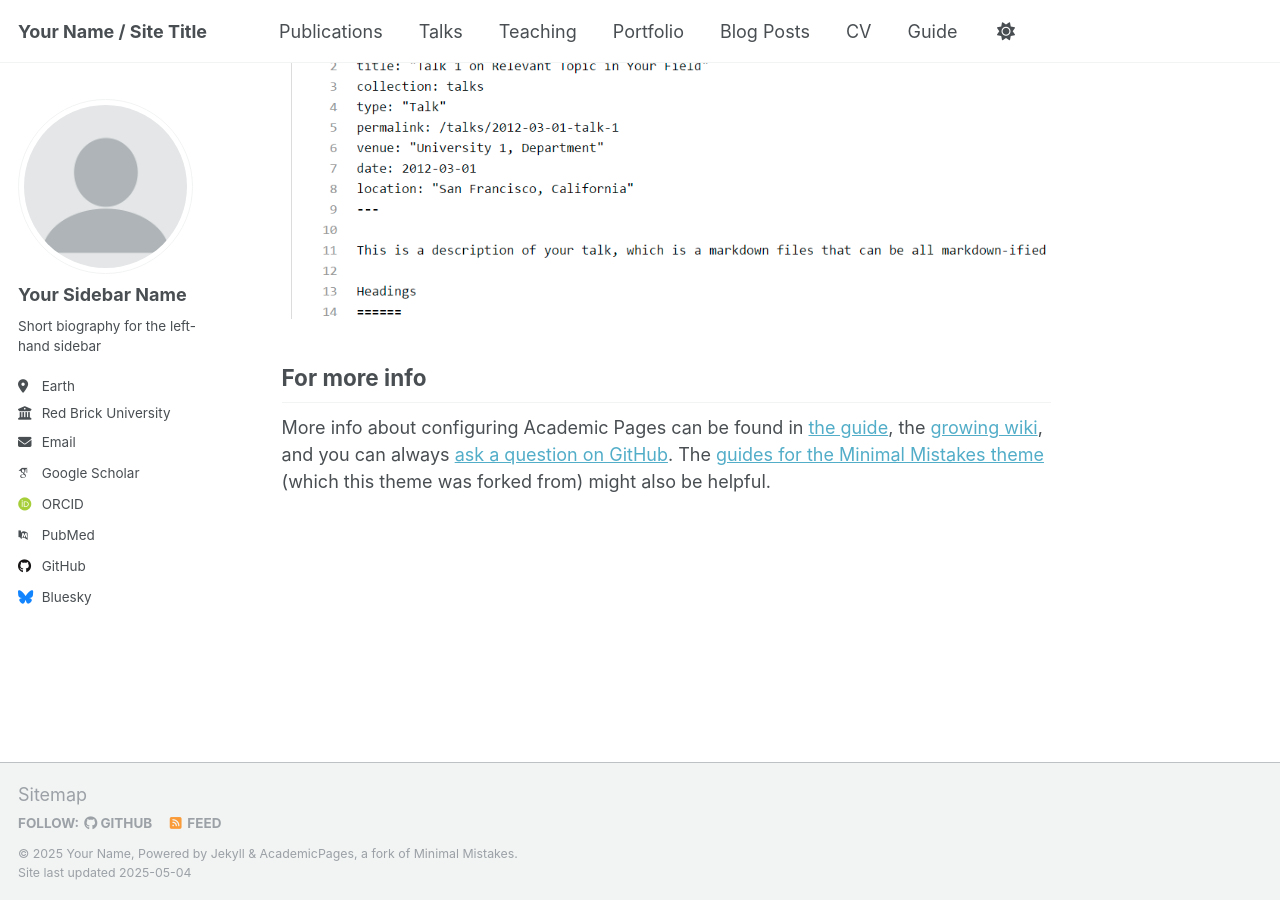
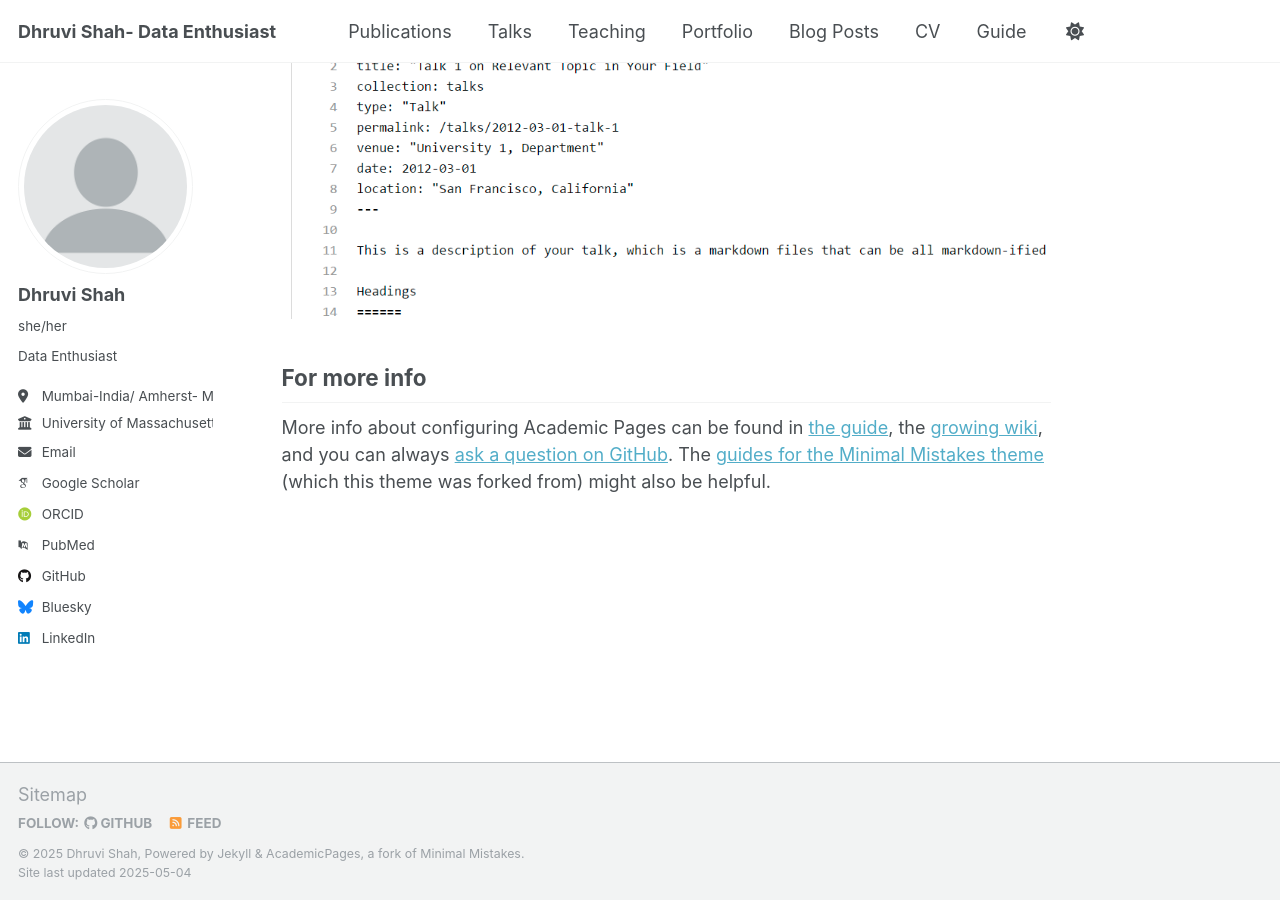
Before and after one commit to dhruvi002/dhruvi002, a Jekyll site: the page built from _pages/about.md, in a window 1280 px wide and 900 px high, scrolled down 2636 px. Built offline with Jekyll 4.4.1, drawn with Linux system fonts in a browser that asks for light colours; some web fonts are replaced.

Commit message:
Update _config.yml

```diff
--- a/_config.yml
+++ b/_config.yml
@@ -9,10 +9,10 @@
 # Basic Site Settings
 locale                   : "en-US"
 site_theme               : "default"
-title                    : "Your Name / Site Title"
+title                    : "Dhruvi Shah- Data Enthusiast"
 title_separator          : "-"
-name                     : &name "Your Name"
-description              : &description "personal description"
+name                     : &name "Dhruvi Shah"
+description              : &description "Incoming Master's in Computer Science Student at University of Massachusetts, Amherst"
 url                      : https://academicpages.github.io # the base hostname & protocol for your site e.g. "https://[your GitHub username].github.io" or if you already have some other page hosted on Github then use "https://[your GitHub username].github.io/[Your Repo Name]"
 baseurl                  : "" # the subpath of your site, e.g. "/blog"
 repository               : "academicpages/academicpages.github.io"
@@ -23,13 +23,13 @@ repository               : "academicpages/academicpages.github.io"
 author:
   # Biographic information
   avatar           : "profile.png"
-  name             : "Your Sidebar Name"
-  pronouns         : # example: "she/her"
-  bio              : "Short biography for the left-hand sidebar"
-  location         : "Earth"
-  employer         : "Red Brick University"
+  name             : "Dhruvi Shah"
+  pronouns         : "she/her"
+  bio              : "Data Enthusiast"
+  location         : "Mumbai-India/ Amherst- MA"
+  employer         : "University of Massachusetts, Amherst | Prev- Data Science @ RBL Bank"
   uri              : # URL
-  email            : "none@example.org"
+  email            : "dhruvis072@gmail.com"
 
   # Academic websites
   academia         : # URL
@@ -60,7 +60,7 @@ author:
   keybase          : # Username
   instagram        : # Username
   lastfm           : # Username
-  linkedin         : # Username
+  linkedin         : dhruvi002
   mastodon         : # URL
   medium           : # URL
   pinterest        : # Username
```
